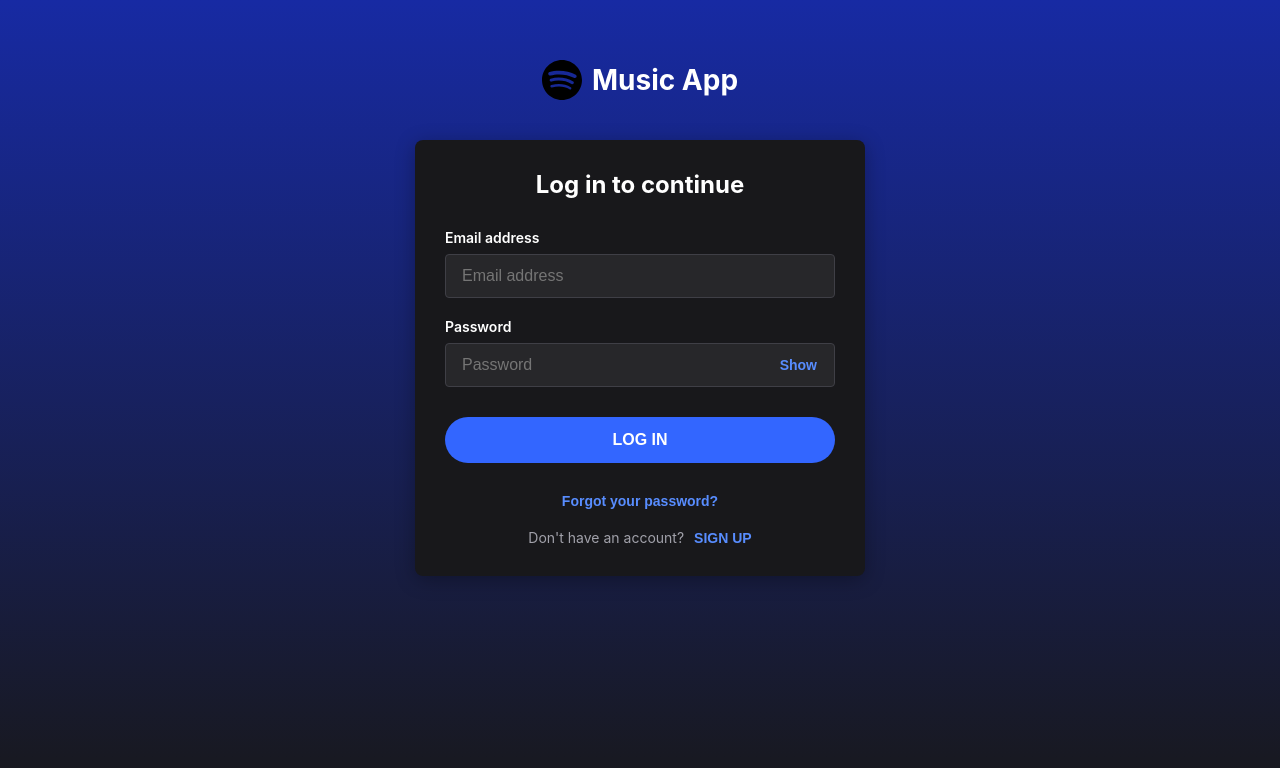
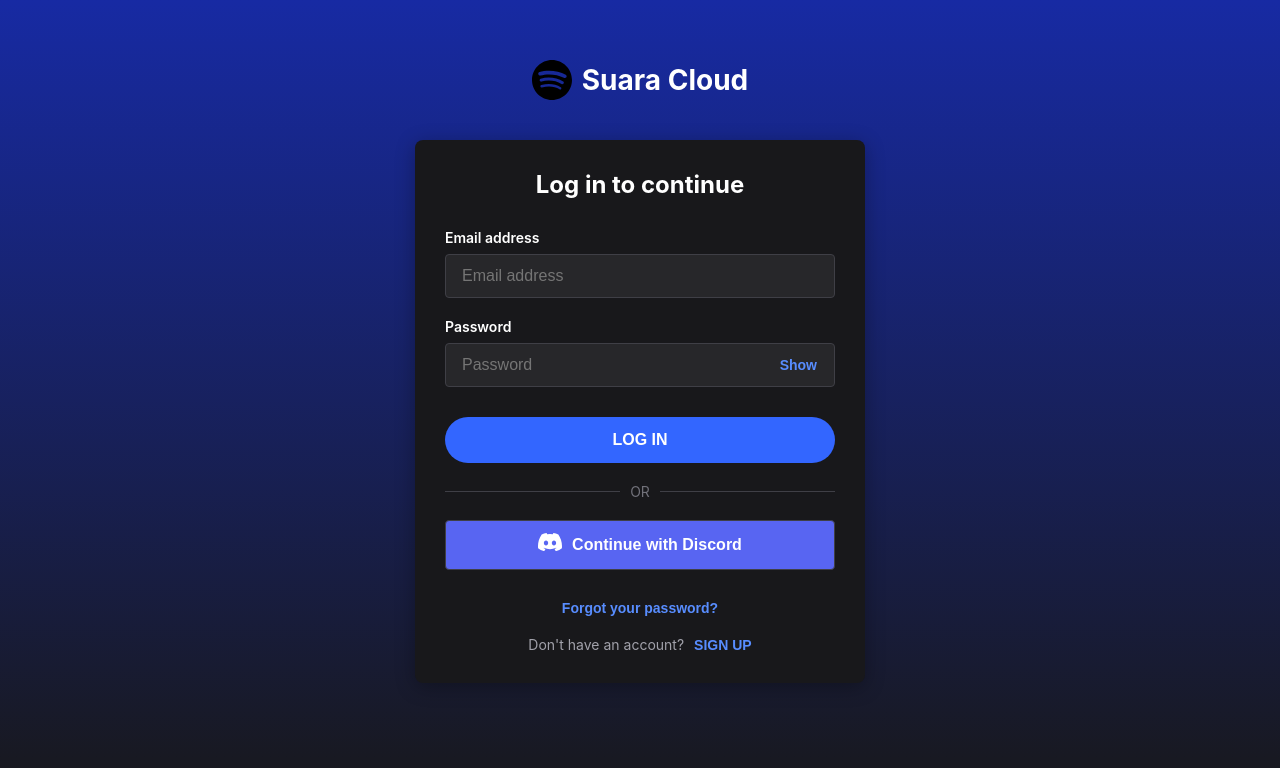
Before and after one commit to MingLi9/SuaraCloud, a React (Create React App) app in the folder frontend/: page /login in a window 1280 px wide. Shown: the top 768 px of the page. Built offline with nearby package versions, Linux system fonts and the light colour scheme; no server answers.

Commit message:
Discord SSO
Added the option to login/register with Discord. Also changing the Title to Suara Cloud instead of music app

```diff
--- a/frontend/src/Login/Login.css
+++ b/frontend/src/Login/Login.css
@@ -200,3 +200,63 @@
 .password-toggle-btn:focus {
     outline: none;
 }
+
+.social-login {
+    margin-top: 20px;
+}
+
+.divider {
+    display: flex;
+    align-items: center;
+    margin: 20px 0;
+    color: var(--zinc-500);
+    font-size: 14px;
+}
+
+.divider::before,
+.divider::after {
+    content: '';
+    flex: 1;
+    height: 1px;
+    background-color: var(--zinc-700);
+}
+
+.divider span {
+    padding: 0 10px;
+}
+
+.discord-button {
+    display: flex;
+    align-items: center;
+    justify-content: center;
+    width: 100%;
+    padding: 12px;
+    border-radius: 4px;
+    border: 1px solid var(--zinc-700);
+    background-color: #5865f2;
+    color: white;
+    font-size: 16px;
+    font-weight: 600;
+    cursor: pointer;
+    transition: background-color 0.2s, transform 0.1s;
+}
+
+.discord-button:hover {
+    background-color: #4752c4;
+}
+
+.discord-button:active {
+    transform: scale(0.98);
+}
+
+.discord-button:disabled {
+    background-color: #3c45a5;
+    cursor: not-allowed;
+}
+
+.discord-icon {
+    width: 24px;
+    height: 24px;
+    margin-right: 10px;
+    color: white;
+}
--- a/frontend/src/Login/index.jsx
+++ b/frontend/src/Login/index.jsx
@@ -1,7 +1,7 @@
 import { useState } from 'react';
 import { supabase } from '../supabaseClient';
 import './Login.css';
-import { SpotifyLogo } from '../components/Icons';
+import { SpotifyLogo, DiscordLogo } from '../components/Icons';
 
 function Login() {
     const [mode, setMode] = useState('login'); // 'login', 'register', or 'reset'
@@ -13,6 +13,7 @@
     const [message, setMessage] = useState(null);
     const [showPassword, setShowPassword] = useState(false);
     const [showConfirmPassword, setShowConfirmPassword] = useState(false);
+    const [oauthLoading, setOauthLoading] = useState(false);
 
     async function handleLogin(e) {
         e.preventDefault();
@@ -86,11 +87,31 @@
         }
     }
 
+    async function handleDiscordLogin() {
+        setError(null);
+        setOauthLoading(true);
+
+        try {
+            const { error } = await supabase.auth.signInWithOAuth({
+                provider: 'discord',
+                options: {
+                    redirectTo: window.location.origin,
+                },
+            });
+
+            if (error) throw error;
+        } catch (error) {
+            setError(error.message || 'An error occurred during Discord login');
+            setOauthLoading(false);
+        }
+        // Note: We don't set oauthLoading to false here because the page will redirect
+    }
+
     return (
         <div className='login-container'>
             <div className='login-header'>
                 <SpotifyLogo className='spotify-logo' />
-                <h1>Music App</h1>
+                <h1>Suara Cloud</h1>
             </div>
 
             <div className='login-card'>
@@ -147,6 +168,26 @@
                                 {loading ? 'Logging in...' : 'LOG IN'}
                             </button>
                         </form>
+                        <div className='social-login'>
+                            <div className='divider'>
+                                <span>OR</span>
+                            </div>
+                            <button
+                                type='button'
+                                className='discord-button'
+                                onClick={handleDiscordLogin}
+                                disabled={oauthLoading}
+                            >
+                                <div className='discord-icon'>
+                                    <DiscordLogo className='discord-logo' />
+                                </div>
+                                <span>
+                                    {oauthLoading
+                                        ? 'Connecting...'
+                                        : 'Continue with Discord'}
+                                </span>
+                            </button>
+                        </div>
                         <div className='login-footer'>
                             <button
                                 className='text-button'
@@ -252,6 +293,27 @@
                                 {loading ? 'Signing up...' : 'SIGN UP'}
                             </button>
                         </form>
+
+                        <div className='social-login'>
+                            <div className='divider'>
+                                <span>OR</span>
+                            </div>
+                            <button
+                                type='button'
+                                className='discord-button'
+                                onClick={handleDiscordLogin}
+                                disabled={oauthLoading}
+                            >
+                                <div className='discord-icon'>
+                                    <DiscordLogo className='discord-logo' />
+                                </div>
+                                <span>
+                                    {oauthLoading
+                                        ? 'Connecting...'
+                                        : 'Sign up with Discord'}
+                                </span>
+                            </button>
+                        </div>
                         <div className='login-footer'>
                             <div className='register-prompt'>
                                 <span>Already have an account?</span>
--- a/frontend/src/components/Icons.jsx
+++ b/frontend/src/components/Icons.jsx
@@ -240,3 +240,12 @@
         <path d='M12 0C5.4 0 0 5.4 0 12s5.4 12 12 12 12-5.4 12-12S18.66 0 12 0zm5.521 17.34c-.24.359-.66.48-1.021.24-2.82-1.74-6.36-2.101-10.561-1.141-.418.122-.779-.179-.899-.539-.12-.421.18-.78.54-.9 4.56-1.021 8.52-.6 11.64 1.32.42.18.479.659.301 1.02zm1.44-3.3c-.301.42-.841.6-1.262.3-3.239-1.98-8.159-2.58-11.939-1.38-.479.12-1.02-.12-1.14-.6-.12-.48.12-1.021.6-1.141C9.6 9.9 15 10.561 18.72 12.84c.361.181.54.78.241 1.2zm.12-3.36C15.24 8.4 8.82 8.16 5.16 9.301c-.6.179-1.2-.181-1.38-.721-.18-.601.18-1.2.72-1.381 4.26-1.26 11.28-1.02 15.721 1.621.539.3.719 1.02.419 1.56-.299.421-1.02.599-1.559.3z' />
     </svg>
 );
+
+export const DiscordLogo = ({ className = 'icon' }) => (
+    <svg xmlns='http://www.w3.org/2000/svg' viewBox='0 0 127.14 96.36'>
+        <path
+            d='M107.7,8.07A105.15,105.15,0,0,0,81.47,0a72.06,72.06,0,0,0-3.36,6.83A97.68,97.68,0,0,0,49,6.83,72.37,72.37,0,0,0,45.64,0,105.89,105.89,0,0,0,19.39,8.09C2.79,32.65-1.71,56.6.54,80.21h0A105.73,105.73,0,0,0,32.71,96.36,77.7,77.7,0,0,0,39.6,85.25a68.42,68.42,0,0,1-10.85-5.18c.91-.66,1.8-1.34,2.66-2a75.57,75.57,0,0,0,64.32,0c.87.71,1.76,1.39,2.66,2a68.68,68.68,0,0,1-10.87,5.19,77,77,0,0,0,6.89,11.1A105.25,105.25,0,0,0,126.6,80.22h0C129.24,52.84,122.09,29.11,107.7,8.07ZM42.45,65.69C36.18,65.69,31,60,31,53s5-12.74,11.43-12.74S54,46,53.89,53,48.84,65.69,42.45,65.69Zm42.24,0C78.41,65.69,73.25,60,73.25,53s5-12.74,11.44-12.74S96.23,46,96.12,53,91.08,65.69,84.69,65.69Z'
+            fill='currentColor'
+        />
+    </svg>
+);
```
